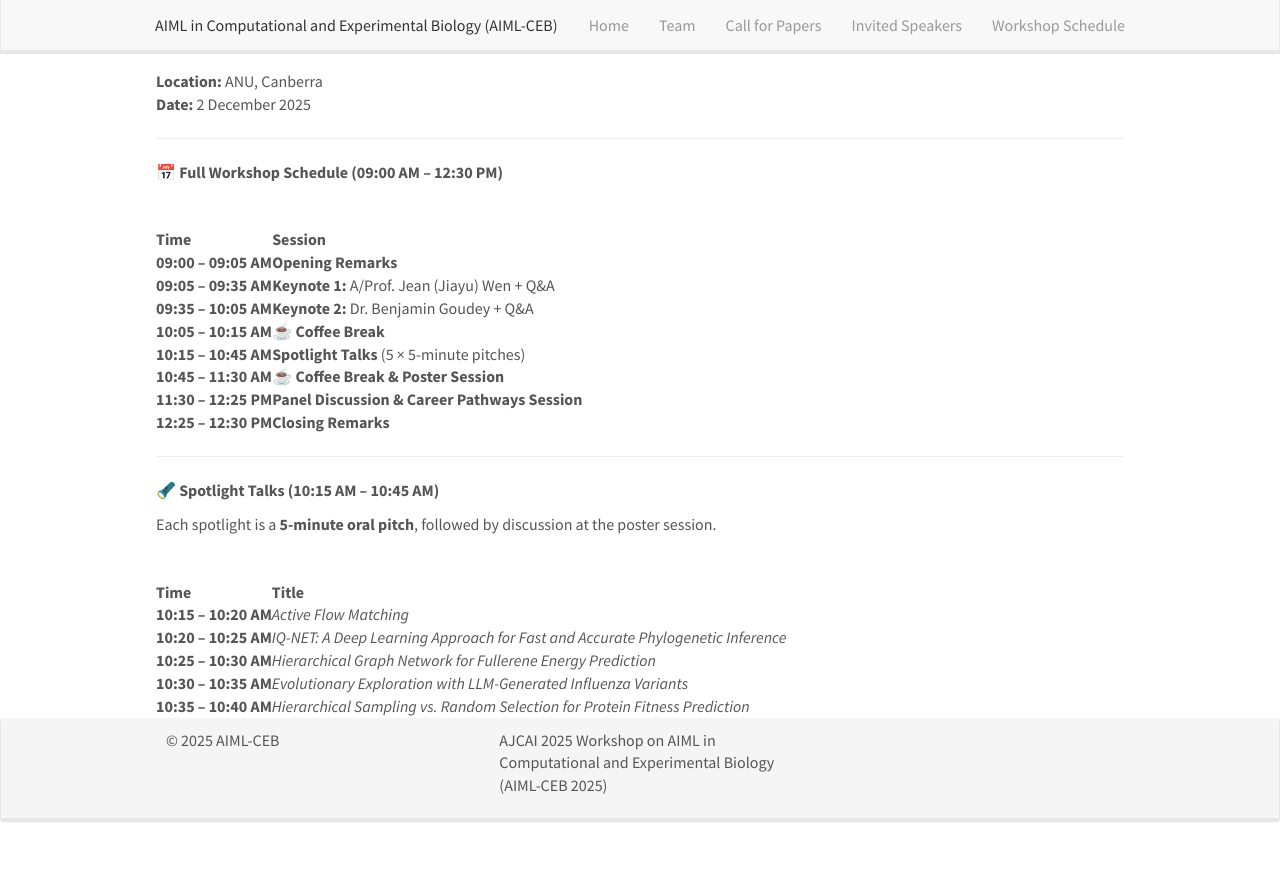
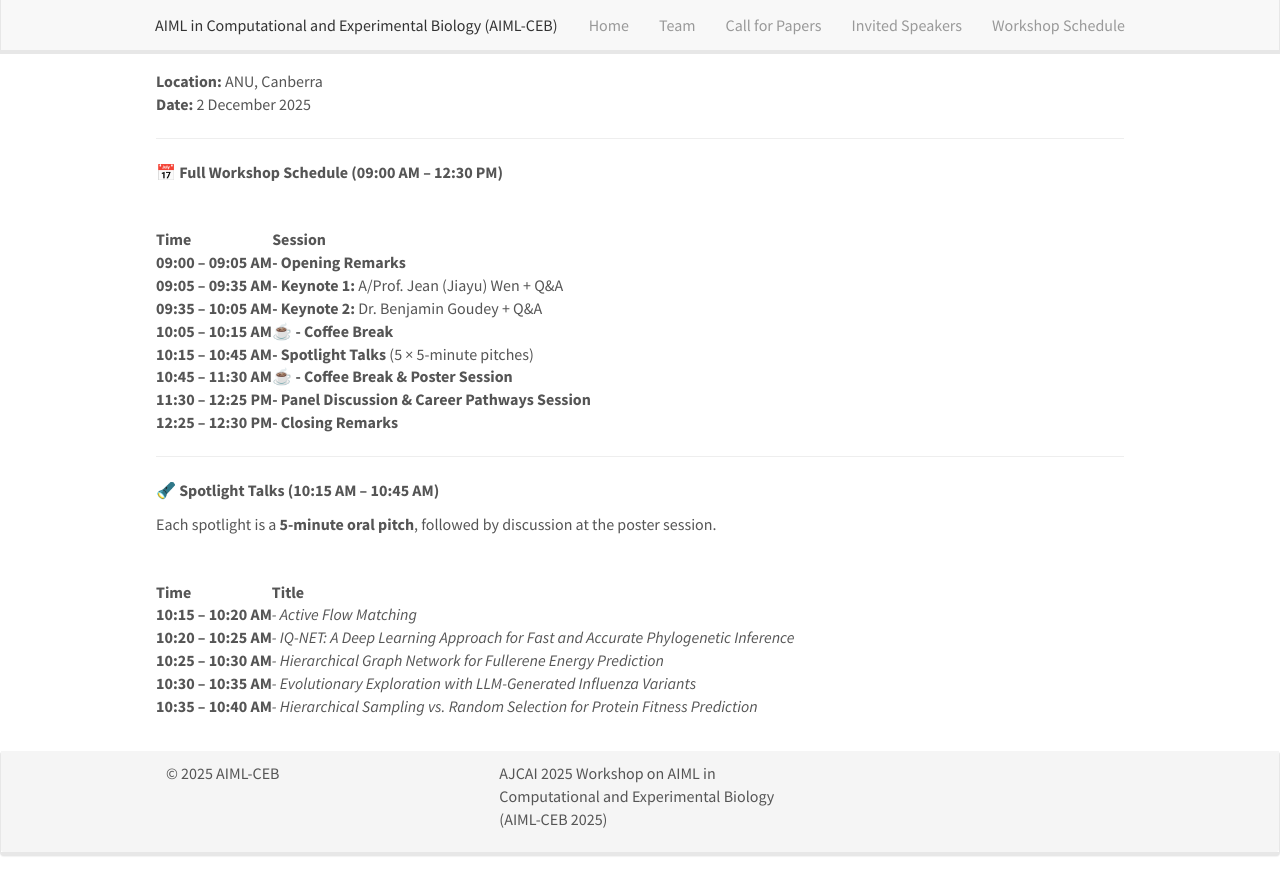
Before and after one commit to wokas36/wokas36.github.io, a Jekyll site: the page built from research.md, in a window 1280 px wide. Shown: the top 895 px of the page. Built offline with Jekyll 4.4.1, drawn with Linux system fonts in a browser that asks for light colours; nearby versions of some CDN libraries.

Commit message:
workshop schedule_v1

```diff
--- a/research.md
+++ b/research.md
@@ -65,35 +65,35 @@ permalink: /workshop_schedule/
     </tr>
     <tr>
       <td><strong>09:00 – 09:05 AM</strong></td>
-      <td><strong>Opening Remarks</strong></td>
+      <td><strong> - Opening Remarks</strong></td>
     </tr>
     <tr>
       <td><strong>09:05 – 09:35 AM</strong></td>
-      <td><strong>Keynote 1:</strong> A/Prof. Jean (Jiayu) Wen + Q&amp;A</td>
+      <td><strong> - Keynote 1:</strong> A/Prof. Jean (Jiayu) Wen + Q&amp;A</td>
     </tr>
     <tr>
       <td><strong>09:35 – 10:05 AM</strong></td>
-      <td><strong>Keynote 2:</strong> Dr. Benjamin Goudey + Q&amp;A</td>
+      <td><strong> - Keynote 2:</strong> Dr. Benjamin Goudey + Q&amp;A</td>
     </tr>
     <tr>
       <td><strong>10:05 – 10:15 AM</strong></td>
-      <td>☕ <strong>Coffee Break</strong></td>
+      <td>☕ <strong> - Coffee Break</strong></td>
     </tr>
     <tr>
       <td><strong>10:15 – 10:45 AM</strong></td>
-      <td><strong>Spotlight Talks</strong> (5 × 5-minute pitches)</td>
+      <td><strong> - Spotlight Talks</strong> (5 × 5-minute pitches)</td>
     </tr>
     <tr>
       <td><strong>10:45 – 11:30 AM</strong></td>
-      <td>☕ <strong>Coffee Break &amp; Poster Session</strong></td>
+      <td>☕ <strong> - Coffee Break &amp; Poster Session</strong></td>
     </tr>
     <tr>
       <td><strong>11:30 – 12:25 PM</strong></td>
-      <td><strong>Panel Discussion &amp; Career Pathways Session</strong></td>
+      <td><strong> - Panel Discussion &amp; Career Pathways Session</strong></td>
     </tr>
     <tr>
       <td><strong>12:25 – 12:30 PM</strong></td>
-      <td><strong>Closing Remarks</strong></td>
+      <td><strong> - Closing Remarks</strong></td>
     </tr>
   </table>
 
@@ -113,22 +113,24 @@ permalink: /workshop_schedule/
     </tr>
     <tr>
       <td><strong>10:15 – 10:20 AM</strong></td>
-      <td><em>Active Flow Matching</em></td>
+      <td><em> - Active Flow Matching</em></td>
     </tr>
     <tr>
       <td><strong>10:20 – 10:25 AM</strong></td>
-      <td><em>IQ-NET: A Deep Learning Approach for Fast and Accurate Phylogenetic Inference</em></td>
+      <td><em> - IQ-NET: A Deep Learning Approach for Fast and Accurate Phylogenetic Inference</em></td>
     </tr>
     <tr>
       <td><strong>10:25 – 10:30 AM</strong></td>
-      <td><em>Hierarchical Graph Network for Fullerene Energy Prediction</em></td>
+      <td><em> - Hierarchical Graph Network for Fullerene Energy Prediction</em></td>
     </tr>
     <tr>
       <td><strong>10:30 – 10:35 AM</strong></td>
-      <td><em>Evolutionary Exploration with LLM-Generated Influenza Variants</em></td>
+      <td><em> - Evolutionary Exploration with LLM-Generated Influenza Variants</em></td>
     </tr>
     <tr>
       <td><strong>10:35 – 10:40 AM</strong></td>
-      <td><em>Hierarchical Sampling vs. Random Selection for Protein Fitness Prediction</em></td>
+      <td><em> - Hierarchical Sampling vs. Random Selection for Protein Fitness Prediction</em></td>
     </tr>
   </table>
+
+  <br/>
```
